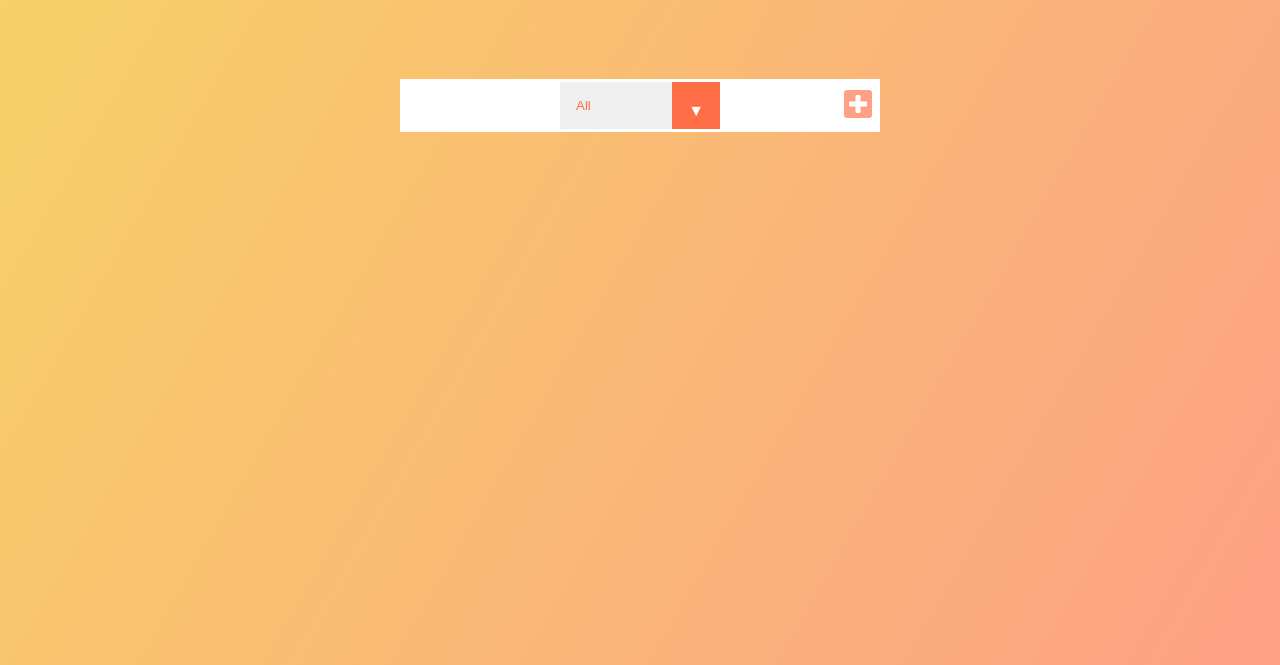
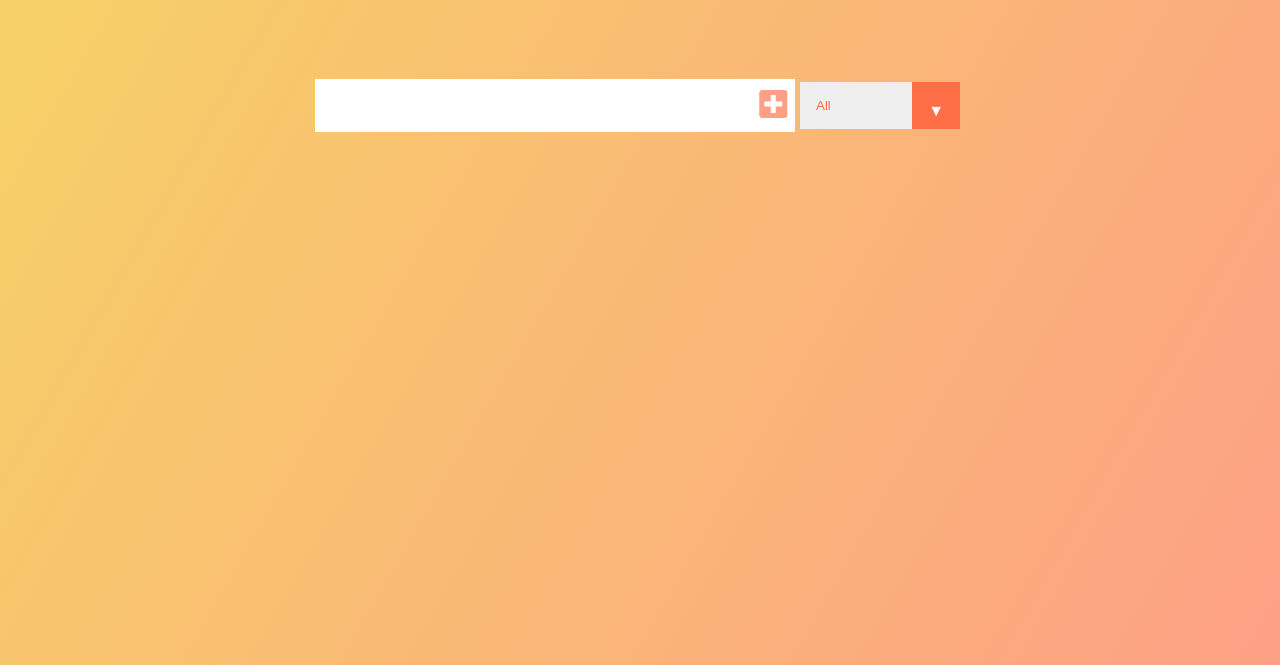
Before and after one commit to Spinexd/ToDo, a plain HTML site: page index.html in a window 1280 px wide. Shown: the part 135-800 px from the top of the page. Drawn offline with Linux system fonts and the light colour scheme.

Commit message:
Add files via upload

```diff
--- a/style.css
+++ b/style.css
@@ -104,8 +104,8 @@ select{
 }
 
 .select {
-    margin: 1rem;
-    position: absolute;
+    margin: 0.3rem;
+    position: relative;
     overflow: hidden;
 }
 
```
